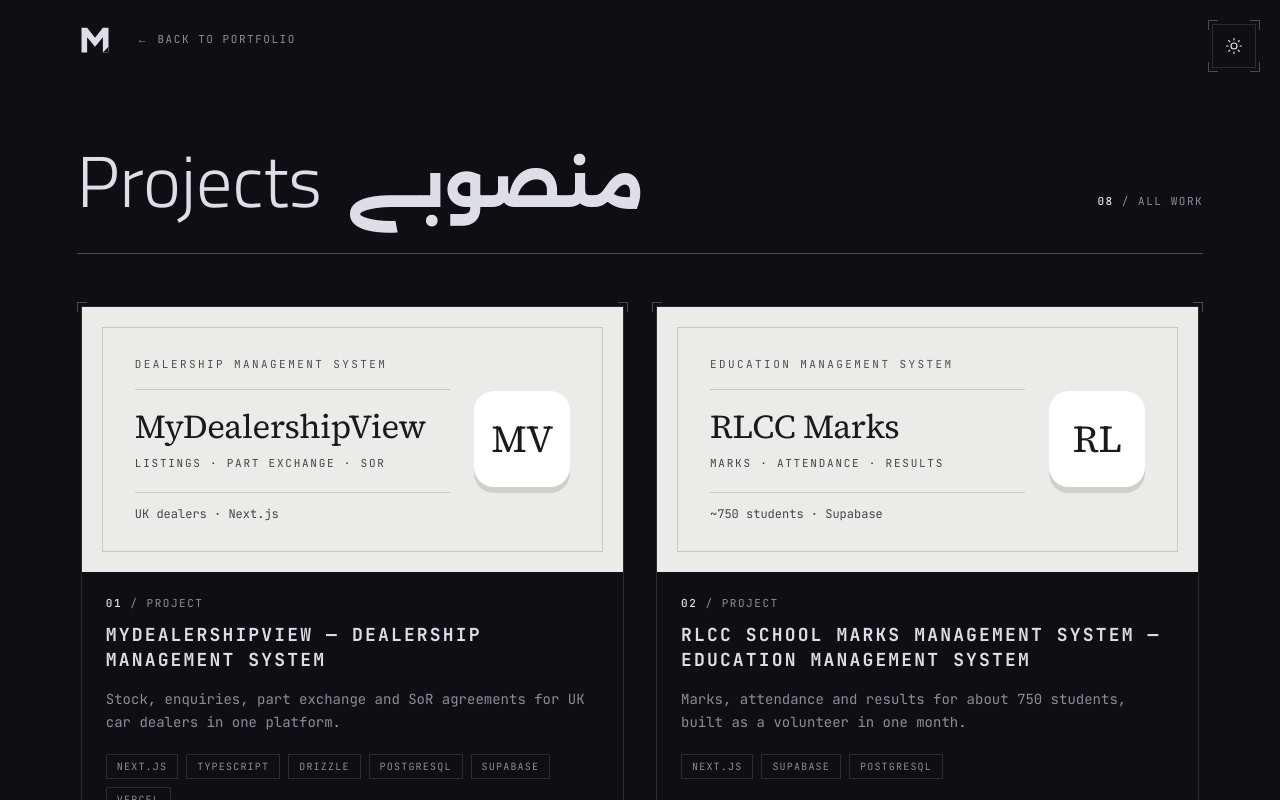
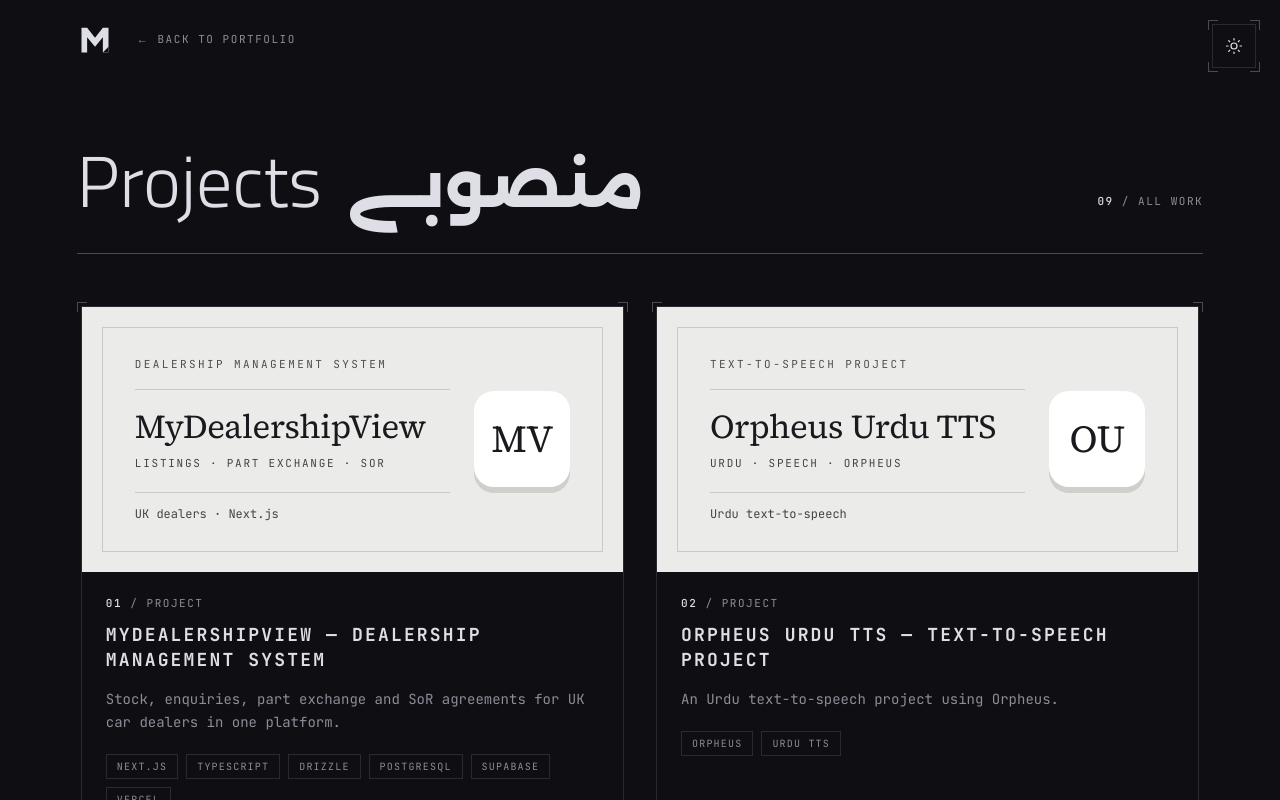
Before and after one commit to Zafar205/portfolio_zafar, a Next.js app: page /projects in a window 1280 px wide. Shown: the top 800 px of the page. Built offline with nearby package versions, Linux system fonts and the light colour scheme.

Commit message:
Show all projects and feature Orpheus Urdu TTS

```diff
--- a/components/Projects.tsx
+++ b/components/Projects.tsx
@@ -1,23 +1,16 @@
-import Link from "next/link";
 import { projects, sections } from "@/data/site";
 import ProjectCard from "./ProjectCard";
 import SectionHeading from "./SectionHeading";
 
 export default function Projects() {
   const s = sections.work;
-  const featured = projects.filter((p) => p.featured).slice(0, 3);
   return (
     <section id="work" aria-labelledby="work-title" className="shell py-24 md:py-32">
       <SectionHeading id="work-title" title={s.title} urdu={s.urdu} no={s.no} label={s.label} />
       <div className="mt-12 grid gap-6 md:grid-cols-2">
-        {featured.map((project, i) => (
+        {projects.map((project, i) => (
           <ProjectCard key={project.slug} project={project} index={i} />
         ))}
-      </div>
-      <div className="mt-10 flex justify-end">
-        <Link href="/projects" className="label link-line text-[12px] text-text">
-          View all projects ({projects.length}) →
-        </Link>
       </div>
     </section>
   );
--- a/data/site.ts
+++ b/data/site.ts
@@ -44,7 +44,6 @@
   role: string;
   stack: string[];
   highlights: string[];
-  featured?: boolean;
   url?: string;
 }
 
@@ -53,15 +52,15 @@
   name: "Muhammad Zafar",
   firstName: "Muhammad",
   /** Phrases the hero types out in turn. */
-  typed: ["Muhammad Zafar,", "Software Engineer", "SaaS Founder"],
+  typed: ["Muhammad Zafar,", "Software Engineer", "Full Stack Engineer"],
   /** PLACEHOLDER: replace with your photo at public/operator.jpg and point this to it. */
   photo: "/head_shot.png",
   role: "Software Engineer",
   headlineRole: "Software Engineer",
-  roleLong: "Full Stack Engineer, SaaS founder",
+  roleLong: "Full Stack Engineer",
   focus: "Next.js, TypeScript & SaaS",
   description:
-    "Full-stack engineer and SaaS founder building polished web products with Next.js, TypeScript, APIs, and database architecture.",
+    "Full-stack engineer building polished web products with Next.js, TypeScript, APIs, and database architecture.",
   city: "Karachi", // PLACEHOLDER: assumed from Habib University
   country: "Pakistan",
   available: "Available for freelance work",
@@ -100,7 +99,7 @@
 export const sections = {
   skills: { no: "01", label: "Stack", title: "Skills", urdu: "مہارت" },
   experience: { no: "01", label: "Timeline", title: "Experience", urdu: "تجربہ" },
-  work: { no: "02", label: "Selected work", title: "Projects", urdu: "منصوبے" },
+  work: { no: "02", label: "All work", title: "Projects", urdu: "منصوبے" },
   contact: { no: "00", label: "Send a message", title: "Contact", urdu: "رابطہ" },
 };
 
@@ -159,7 +158,7 @@
 export const experience: Role[] = [
   {
     period: "2025 – 2026",
-    title: "Founder & Full Stack Engineer",
+    title: "Full Stack Engineer",
     org: "UnityAlgo",
     mark: "UA",
     impact: "Won 3+ paying clients and grew to $251 in monthly recurring revenue.",
@@ -247,7 +246,20 @@
       "GitHub Actions CI/CD with Vercel deployment",
       "Helped grow monthly recurring revenue from £200 to £2,400",
     ],
-    featured: true,
+  },
+  {
+    slug: "orpheus-urdu-tts",
+    short: "Orpheus Urdu TTS",
+    mark: "OU",
+    title: "Orpheus Urdu TTS",
+    category: "Text-to-Speech Project",
+    tagline: ["Urdu", "Speech", "Orpheus"],
+    footnote: "Urdu text-to-speech",
+    summary: "An Urdu text-to-speech project using Orpheus.",
+    year: "2026",
+    role: "Engineer",
+    stack: ["Orpheus", "Urdu TTS"],
+    highlights: ["Urdu text-to-speech with Orpheus"],
   },
   {
     slug: "rlcc-marks",
@@ -267,7 +279,6 @@
       "Midterm and final marks entry with result generation",
       "Used by staff for about 750 female students",
     ],
-    featured: true,
   },
   {
     slug: "mydv-marketing",
@@ -297,7 +308,7 @@
     footnote: "ERPNext · Frappe",
     summary: "Loan origination, repayments and reporting for microfinance institutions.",
     year: "2025",
-    role: "Founder & engineer",
+    role: "Engineer",
     stack: ["ERPNext", "Frappe", "Python"],
     highlights: ["Loan lifecycle on ERPNext", "Repayment schedules and reporting", "Delivered to paying clients"],
   },
```
